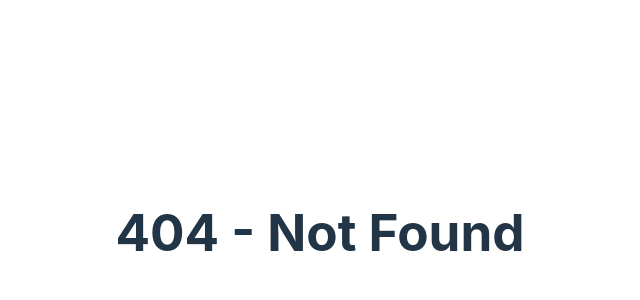
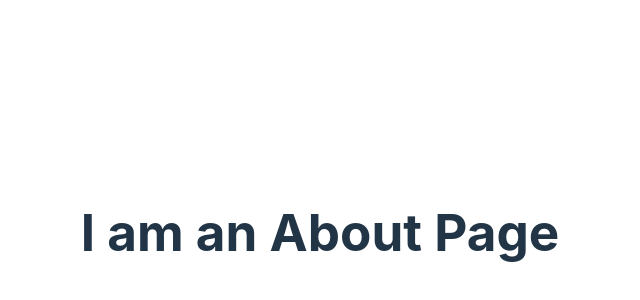
Before and after one commit to WanderBean/Wanderbean-Frontend, a React (Vite) app: page /about in a window 1280 px wide. Before the commit this address had no page. Shown: the part 168-468 px from the top of the page, without its empty margins (320-960 px from the left). Built offline with nearby package versions, Linux system fonts and the light colour scheme.

Commit message:
Cafe Pages added

```diff
--- a/src/App.jsx
+++ b/src/App.jsx
@@ -1,24 +1,33 @@
-import { useState } from 'react'
-import { Routes, Route } from 'react-router-dom'
-import './App.css'
+import { useState } from "react";
+import { Routes, Route } from "react-router-dom";
+import "./App.css";
 
-import HomePage from './pages/Homepage'
-import SignupPage from './pages/SignupPage'
-import LoginPage from './pages/LoginPage'
-import NotFoundPage from './pages/NotFoundPage'
+import HomePage from "./pages/Homepage";
+import SignupPage from "./pages/SignupPage";
+import LoginPage from "./pages/LoginPage";
+import NotFoundPage from "./pages/NotFoundPage";
+import AboutPage from "./pages/AboutPage";
+import CafeAddPage from "./pages/CafeAddPage";
+import CafeDetailsPage from "./pages/CafeDetailsPage";
+import CafeEditPage from "./pages/CafeEditPage";
+import CafeListPage from "./pages/CafeListPage";
 
 function App() {
-
   return (
     <>
       <Routes>
         <Route path="/" element={<HomePage />} />
+        <Route path="/about" element={<AboutPage />} />
+        <Route path="/add" element={<CafeAddPage />} />
+        <Route path="/details" element={<CafeDetailsPage />} />
+        <Route path="/edit" element={<CafeEditPage />} />
+        <Route path="/list" element={<CafeListPage />} />
         <Route path="/signup" element={<SignupPage />} />
         <Route path="/login" element={<LoginPage />} />
         <Route path="*" element={<NotFoundPage />} />
       </Routes>
     </>
-  )
+  );
 }
 
-export default App
+export default App;
--- a/src/pages/AboutPage.jsx
+++ b/src/pages/AboutPage.jsx
@@ -0,0 +1,11 @@
+function AboutPage() {
+  return (
+    <>
+      <p>
+        <h1>I am an About Page</h1>
+      </p>
+    </>
+  );
+}
+
+export default AboutPage;
--- a/src/pages/CafeAddPage.jsx
+++ b/src/pages/CafeAddPage.jsx
@@ -0,0 +1,9 @@
+function CafeAddPage() {
+  return (
+    <>
+      <h1>I am a Cafe Add Page</h1>
+    </>
+  );
+}
+
+export default CafeAddPage;
--- a/src/pages/CafeDetailsPage.jsx
+++ b/src/pages/CafeDetailsPage.jsx
@@ -0,0 +1,9 @@
+function CafeDetailsPage() {
+  return (
+    <>
+      <h1>I am a Cafe Details Page</h1>
+    </>
+  );
+}
+
+export default CafeDetailsPage;
--- a/src/pages/CafeEditPage.jsx
+++ b/src/pages/CafeEditPage.jsx
@@ -0,0 +1,9 @@
+function CafeEditPage() {
+  return (
+    <>
+      <h1>I am a Cafe Edit Page</h1>
+    </>
+  );
+}
+
+export default CafeEditPage;
--- a/src/pages/CafeListPage.jsx
+++ b/src/pages/CafeListPage.jsx
@@ -0,0 +1,9 @@
+function CafeListPage() {
+  return (
+    <>
+      <h1>I am a Cafe List Page</h1>
+    </>
+  );
+}
+
+export default CafeListPage;
```
Lines whose indentation alone changed are shown as unchanged.
